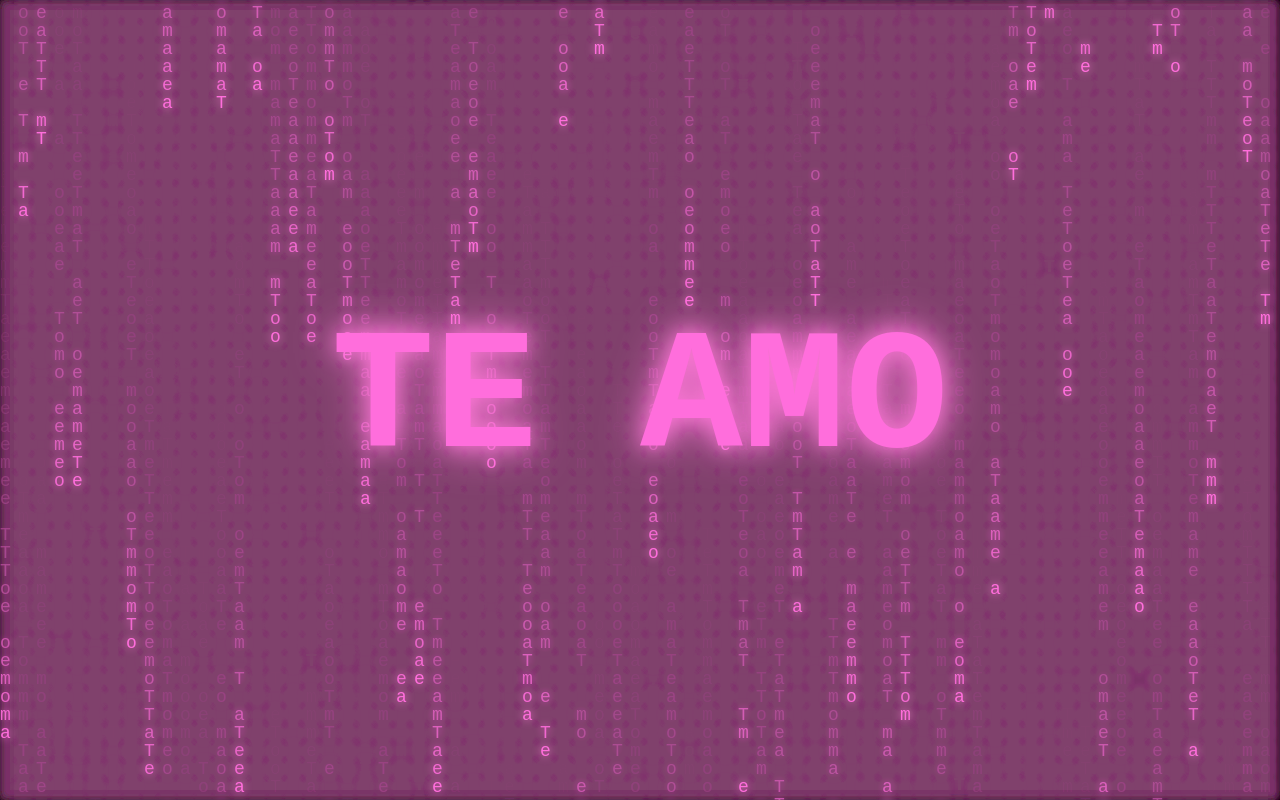
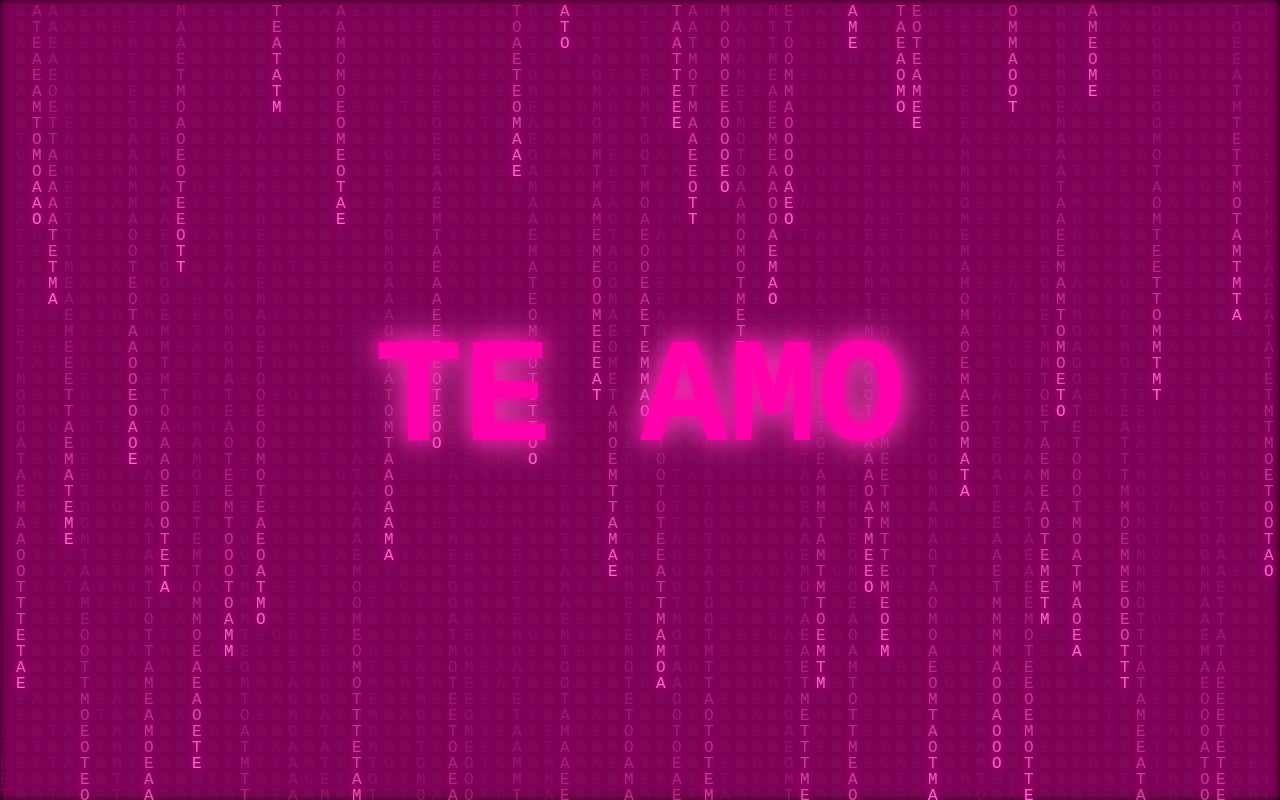
Before and after one commit to imfrxddy/uwu, a plain HTML site: page index.html in a window 1280 px wide. Drawn offline with Linux system fonts and the light colour scheme.

Commit message:
index.html

```diff
--- a/index.html
+++ b/index.html
@@ -2,22 +2,24 @@
 <html lang="es">
 <head>
   <meta charset="UTF-8" />
-  <meta name="viewport" content="width=device-width, initial-scale=1, maximum-scale=1"/>
+  <meta name="viewport" content="width=device-width, initial-scale=1.0" />
   <title>Te amo</title>
   <style>
     html, body {
-      margin: 0; padding: 0; height: 100%; overflow: hidden;
-      background: #000;
-      font-family: 'Courier New', Courier, monospace;
+      margin: 0;
+      padding: 0;
+      background: black;
+      overflow: hidden;
+      font-family: 'Courier New', monospace;
     }
 
     canvas {
+      display: block;
       position: fixed;
       top: 0; left: 0;
       width: 100vw;
       height: 100vh;
       z-index: 0;
-      display: block;
     }
 
     .corazon-fondo {
@@ -25,19 +27,19 @@
       top: 50%;
       left: 50%;
       transform: translate(-50%, -50%);
-      font-size: 12vw;
-      color: #ff6edc;
-      text-shadow: 0 0 20px #ff79d9, 0 0 40px #ff79d9;
+      font-size: 10vw;
+      color: #ff00aa;
+      text-shadow: 0 0 15px #ff00aa, 0 0 30px #ff66cc;
       animation: latido 1.5s infinite ease-in-out;
-      user-select: none;
-      z-index: 2;
+      z-index: 1;
+      pointer-events: none;
       white-space: nowrap;
       font-weight: bold;
     }
 
     @keyframes latido {
       0%, 100% { transform: translate(-50%, -50%) scale(1); }
-      50% { transform: translate(-50%, -50%) scale(1.15); }
+      50% { transform: translate(-50%, -50%) scale(1.2); }
     }
   </style>
 </head>
@@ -49,48 +51,49 @@
     const canvas = document.getElementById('canvas');
     const ctx = canvas.getContext('2d');
 
-    let w, h;
-    function resize() {
-      w = canvas.width = window.innerWidth;
-      h = canvas.height = window.innerHeight;
-    }
-    window.addEventListener('resize', resize);
-    resize();
+    // Ajustar tamaño
+    let width = canvas.width = window.innerWidth;
+    let height = canvas.height = window.innerHeight;
 
-    const texto = 'Te amo';
-    const letras = texto.split('');
-    const fontSize = 18;
-    const columns = Math.floor(w / fontSize);
-    const drops = Array.from({ length: columns }, () => Math.random() * -20);
+    const letters = "TEAMO".split("");
+    const fontSize = 16;
+    const columns = Math.floor(width / fontSize);
+    const drops = new Array(columns).fill(1);
 
-    function draw() {
-      // Fondo ligeramente más transparente para evitar acumulación visual
-      ctx.fillStyle = 'rgba(0, 0, 0, 0.05)';
-      ctx.fillRect(0, 0, w, h);
+    function drawMatrix() {
+      // Fondo semitransparente para "rastro"
+      ctx.fillStyle = "rgba(0, 0, 0, 0.05)";
+      ctx.fillRect(0, 0, width, height);
 
-      ctx.fillStyle = '#ff6edc';
-      ctx.font = `${fontSize}px 'Courier New', monospace`;
-      ctx.shadowColor = '#ff79d9';
+      ctx.fillStyle = "#ff66cc"; // rosa hacker
+      ctx.font = `${fontSize}px monospace`;
+      ctx.shadowColor = "#ff00aa";
       ctx.shadowBlur = 8;
 
-      for (let i = 0; i < columns; i++) {
-        const letra = letras[Math.floor(Math.random() * letras.length)];
+      for (let i = 0; i < drops.length; i++) {
+        const text = letters[Math.floor(Math.random() * letters.length)];
         const x = i * fontSize;
         const y = drops[i] * fontSize;
 
-        ctx.fillText(letra, x, y);
+        ctx.fillText(text, x, y);
+
+        if (y > height && Math.random() > 0.975) {
+          drops[i] = 0;
+        }
 
         drops[i]++;
-
-        if (y > h && Math.random() > 0.95) {
-          drops[i] = 0;
-        }
       }
 
-      requestAnimationFrame(draw);
+      requestAnimationFrame(drawMatrix);
     }
 
-    draw();
+    drawMatrix();
+
+    // Ajuste al redimensionar
+    window.addEventListener('resize', () => {
+      width = canvas.width = window.innerWidth;
+      height = canvas.height = window.innerHeight;
+    });
   </script>
 </body>
 </html>
```
